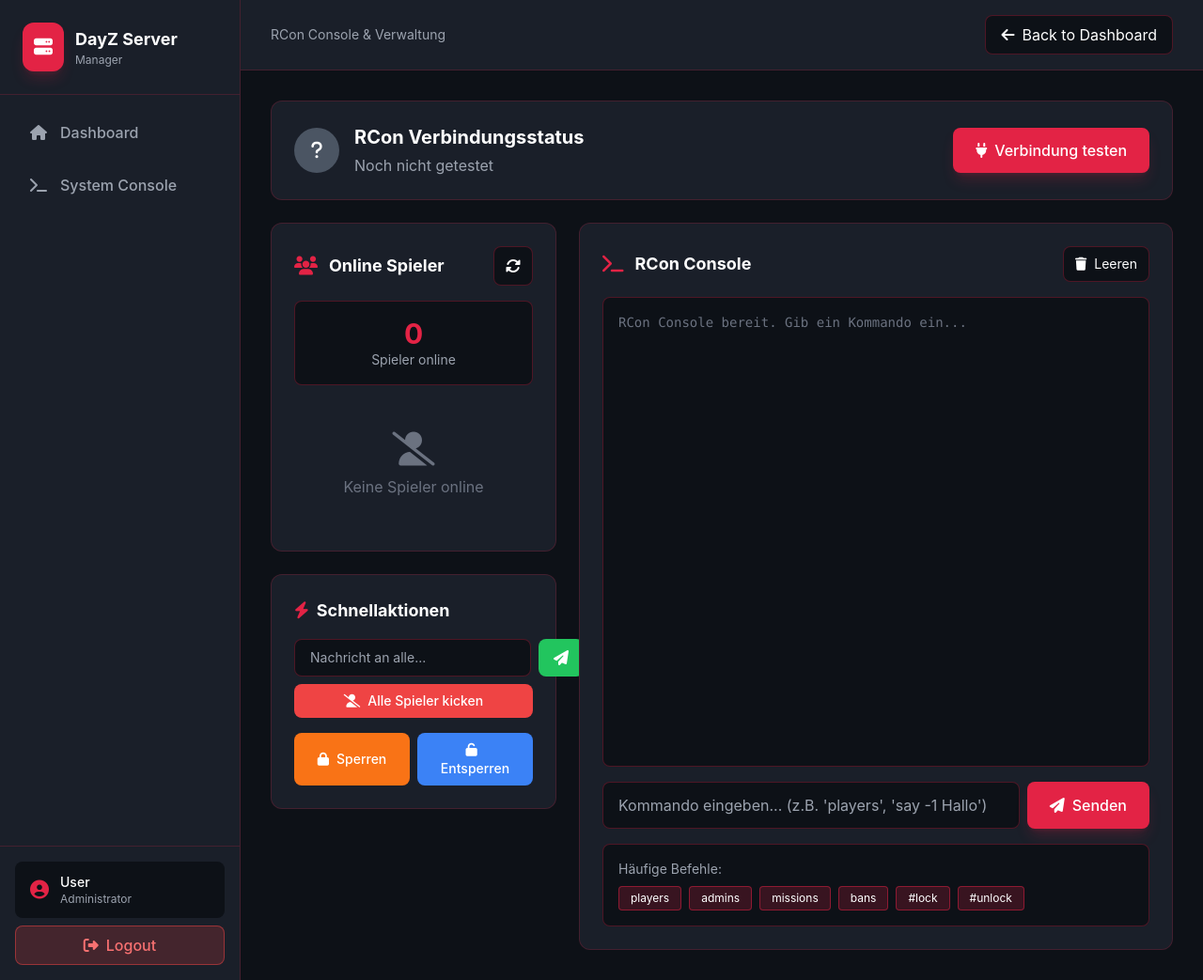
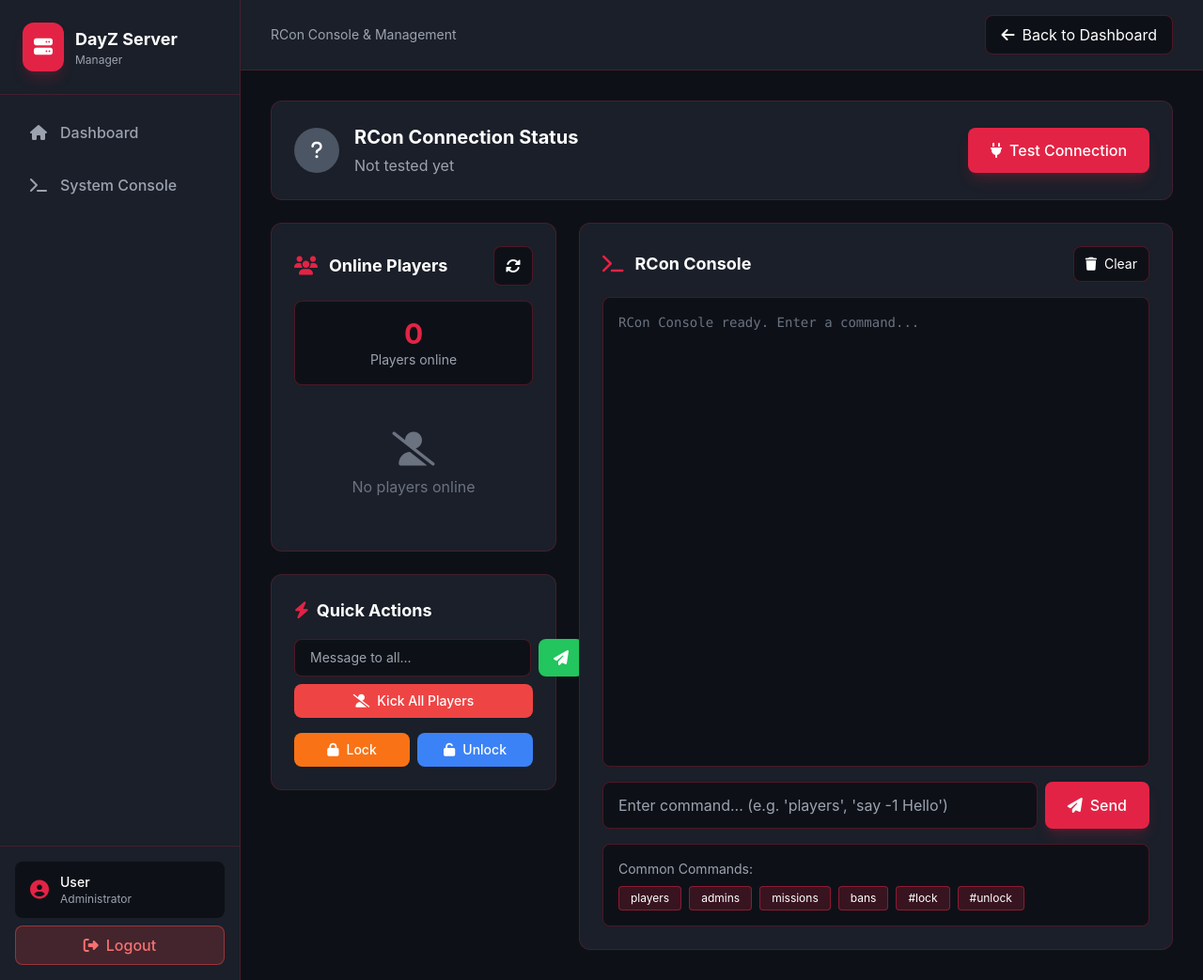
Before and after one commit to timvida/DAZ, a Flask app: template templates/server_rcon.html in a window 1280 px wide. Shown: the whole page at 94% size. Run offline with Flask 3, Linux system fonts and the light colour scheme; the template is opened without the code that fills it, so the values that code supplies are empty; some libraries are stand-ins or nearby versions.

Commit message:
rcon fix

```diff
--- a/templates/server_rcon.html
+++ b/templates/server_rcon.html
@@ -3,7 +3,7 @@
 {% block title %}{{ server.name }} - RCon Console{% endblock %}
 
 {% block page_title %}{{ server.name }}{% endblock %}
-{% block page_subtitle %}RCon Console & Verwaltung{% endblock %}
+{% block page_subtitle %}RCon Console & Management{% endblock %}
 
 {% block topbar_actions %}
 <a href="{{ url_for('server_dashboard', server_id=server.id) }}" class="flex items-center gap-2 px-4 py-2 bg-[#0D1117] hover:bg-[#E32345]/10 border border-[#E32345]/30 rounded-lg transition">
@@ -22,8 +22,8 @@
                     <i class="fas fa-question text-white text-xl"></i>
                 </div>
                 <div>
-                    <h2 class="text-xl font-bold text-white mb-1">RCon Verbindungsstatus</h2>
-                    <p id="connectionStatusText" class="text-gray-400">Noch nicht getestet</p>
+                    <h2 class="text-xl font-bold text-white mb-1">RCon Connection Status</h2>
+                    <p id="connectionStatusText" class="text-gray-400">Not tested yet</p>
                     <div id="connectionDetails" class="mt-2 text-sm text-gray-500 hidden">
                         <span class="mr-4"><strong>IP:</strong> <span id="serverIP">-</span></span>
                         <span><strong>Port:</strong> <span id="serverPort">-</span></span>
@@ -36,7 +36,7 @@
             </div>
             <button onclick="testConnection()" class="px-6 py-3 bg-[#E32345] hover:bg-[#c41d39] rounded-lg font-medium transition shadow-lg shadow-[#E32345]/20 flex items-center gap-2">
                 <i class="fas fa-plug"></i>
-                <span>Verbindung testen</span>
+                <span>Test Connection</span>
             </button>
         </div>
     </div>
@@ -49,7 +49,7 @@
                 <div class="flex items-center justify-between mb-4">
                     <div class="flex items-center gap-3">
                         <i class="fas fa-users text-[#E32345] text-xl"></i>
-                        <h3 class="text-lg font-bold text-white">Online Spieler</h3>
+                        <h3 class="text-lg font-bold text-white">Online Players</h3>
                     </div>
                     <button onclick="loadPlayers()" class="px-3 py-2 bg-[#0D1117] hover:bg-[#E32345]/10 border border-[#E32345]/30 rounded-lg transition">
                         <i class="fas fa-sync-alt"></i>
@@ -58,13 +58,13 @@
 
                 <div class="mb-4 p-4 bg-[#0D1117] border border-[#E32345]/30 rounded-lg text-center">
                     <div class="text-3xl font-bold text-[#E32345]" id="playerCount">0</div>
-                    <div class="text-sm text-gray-400">Spieler online</div>
+                    <div class="text-sm text-gray-400">Players online</div>
                 </div>
 
                 <div id="playersList" class="space-y-2 max-h-96 overflow-y-auto">
                     <div class="text-center text-gray-500 py-8">
                         <i class="fas fa-user-slash text-4xl mb-2"></i>
-                        <p>Keine Spieler online</p>
+                        <p>No players online</p>
                     </div>
                 </div>
             </div>
@@ -73,24 +73,24 @@
             <div class="bg-[#1A1F29] border border-[#E32345]/20 rounded-xl p-6 mt-6">
                 <h3 class="text-lg font-bold text-white mb-4 flex items-center gap-2">
                     <i class="fas fa-bolt text-[#E32345]"></i>
-                    Schnellaktionen
+                    Quick Actions
                 </h3>
                 <div class="space-y-2">
                     <div class="flex gap-2">
-                        <input type="text" id="quickMessage" placeholder="Nachricht an alle..." class="flex-1 px-4 py-2 bg-[#0D1117] border border-[#E32345]/30 rounded-lg text-white focus:outline-none focus:border-[#E32345] transition text-sm">
+                        <input type="text" id="quickMessage" placeholder="Message to all..." class="flex-1 px-4 py-2 bg-[#0D1117] border border-[#E32345]/30 rounded-lg text-white focus:outline-none focus:border-[#E32345] transition text-sm">
                         <button onclick="sendQuickMessage()" class="px-4 py-2 bg-green-500 hover:bg-green-600 rounded-lg transition">
                             <i class="fas fa-paper-plane"></i>
                         </button>
                     </div>
                     <button onclick="kickAllPlayers()" class="w-full px-4 py-2 bg-red-500 hover:bg-red-600 rounded-lg font-medium transition text-sm">
-                        <i class="fas fa-user-slash mr-2"></i>Alle Spieler kicken
+                        <i class="fas fa-user-slash mr-2"></i>Kick All Players
                     </button>
                     <div class="grid grid-cols-2 gap-2 pt-2">
                         <button id="lockBtn" onclick="lockServer()" class="px-4 py-2 bg-orange-500 hover:bg-orange-600 rounded-lg font-medium transition text-sm">
-                            <i class="fas fa-lock mr-2"></i>Sperren
+                            <i class="fas fa-lock mr-2"></i>Lock
                         </button>
                         <button id="unlockBtn" onclick="unlockServer()" class="px-4 py-2 bg-blue-500 hover:bg-blue-600 rounded-lg font-medium transition text-sm">
-                            <i class="fas fa-unlock mr-2"></i>Entsperren
+                            <i class="fas fa-unlock mr-2"></i>Unlock
                         </button>
                     </div>
                 </div>
@@ -107,25 +107,25 @@
                     </div>
                     <div class="flex gap-2">
                         <button onclick="clearConsole()" class="px-3 py-2 bg-[#0D1117] hover:bg-[#E32345]/10 border border-[#E32345]/30 rounded-lg transition text-sm">
-                            <i class="fas fa-trash mr-2"></i>Leeren
+                            <i class="fas fa-trash mr-2"></i>Clear
                         </button>
                     </div>
                 </div>
 
                 <div id="consoleOutput" class="flex-1 bg-[#0D1117] border border-[#E32345]/30 rounded-lg p-4 font-mono text-sm text-green-400 overflow-y-auto mb-4 min-h-[500px]">
-                    <div class="text-gray-500">RCon Console bereit. Gib ein Kommando ein...</div>
+                    <div class="text-gray-500">RCon Console ready. Enter a command...</div>
                 </div>
 
                 <div class="flex gap-2">
-                    <input type="text" id="commandInput" placeholder="Kommando eingeben... (z.B. 'players', 'say -1 Hallo')" class="flex-1 px-4 py-3 bg-[#0D1117] border border-[#E32345]/30 rounded-lg text-white focus:outline-none focus:border-[#E32345] transition" onkeypress="if(event.key==='Enter') sendCommand()">
+                    <input type="text" id="commandInput" placeholder="Enter command... (e.g. 'players', 'say -1 Hello')" class="flex-1 px-4 py-3 bg-[#0D1117] border border-[#E32345]/30 rounded-lg text-white focus:outline-none focus:border-[#E32345] transition" onkeypress="if(event.key==='Enter') sendCommand()">
                     <button onclick="sendCommand()" class="px-6 py-3 bg-[#E32345] hover:bg-[#c41d39] rounded-lg font-medium transition shadow-lg shadow-[#E32345]/20">
-                        <i class="fas fa-paper-plane mr-2"></i>Senden
+                        <i class="fas fa-paper-plane mr-2"></i>Send
                     </button>
                 </div>
 
                 <!-- Common Commands -->
                 <div class="mt-4 p-4 bg-[#0D1117] border border-[#E32345]/30 rounded-lg">
-                    <p class="text-sm text-gray-400 mb-2">Häufige Befehle:</p>
+                    <p class="text-sm text-gray-400 mb-2">Common Commands:</p>
                     <div class="flex flex-wrap gap-2">
                         <button onclick="quickCommand('players')" class="px-3 py-1 bg-[#E32345]/20 hover:bg-[#E32345]/30 border border-[#E32345]/50 rounded text-white text-xs transition">players</button>
                         <button onclick="quickCommand('admins')" class="px-3 py-1 bg-[#E32345]/20 hover:bg-[#E32345]/30 border border-[#E32345]/50 rounded text-white text-xs transition">admins</button>
@@ -145,7 +145,7 @@
     <div class="bg-[#1A1F29] border border-[#E32345]/30 rounded-2xl max-w-md w-full p-8">
         <div class="text-center">
             <div class="w-16 h-16 border-4 border-[#E32345]/30 border-t-[#E32345] rounded-full animate-spin mx-auto mb-4"></div>
-            <h3 class="text-xl font-bold text-white mb-2" id="loadingMessage">Lädt...</h3>
+            <h3 class="text-xl font-bold text-white mb-2" id="loadingMessage">Loading...</h3>
         </div>
     </div>
 </div>
@@ -161,7 +161,7 @@
     });
 
     function testConnection() {
-        showLoading('Teste Verbindung...');
+        showLoading('Testing connection...');
         fetch(`/api/server/${serverId}/rcon/test`, {
             method: 'POST',
             headers: {'Content-Type': 'application/json'}
@@ -174,7 +174,7 @@
         .catch(error => {
             hideLoading();
             console.error('Error:', error);
-            updateConnectionStatus(false, 'Verbindungsfehler', {});
+            updateConnectionStatus(false, 'Connection error', {});
         });
     }
 
@@ -215,30 +215,30 @@
             let debugHtml = '';
 
             if (debug.be_config_found) {
-                debugHtml += `<div class="text-green-400">✓ BattlEye Config gefunden</div>`;
-                debugHtml += `<div>Config-Datei: <span class="text-yellow-400">${debug.config_file || 'Unknown'}</span></div>`;
+                debugHtml += `<div class="text-green-400">✓ BattlEye Config found</div>`;
+                debugHtml += `<div>Config file: <span class="text-yellow-400">${debug.config_file || 'Unknown'}</span></div>`;
                 debugHtml += `<div>RCon Port: ${debug.rcon_port}</div>`;
                 debugHtml += `<div>RCon IP: ${debug.rcon_ip}</div>`;
-                debugHtml += `<div>Passwort gesetzt: ${debug.password_set}</div>`;
+                debugHtml += `<div>Password set: ${debug.password_set}</div>`;
                 if (debug.password_length) {
-                    debugHtml += `<div>Passwort Länge: ${debug.password_length} Zeichen</div>`;
+                    debugHtml += `<div>Password length: ${debug.password_length} characters</div>`;
                 }
                 if (debug.password_preview) {
-                    debugHtml += `<div>Passwort (Preview): <span class="text-yellow-400">${debug.password_preview}</span></div>`;
+                    debugHtml += `<div>Password (Preview): <span class="text-yellow-400">${debug.password_preview}</span></div>`;
                 }
             } else {
-                debugHtml += `<div class="text-red-400">✗ BattlEye Config nicht gefunden</div>`;
-                debugHtml += `<div>BE Pfad: ${debug.be_path || 'N/A'}</div>`;
+                debugHtml += `<div class="text-red-400">✗ BattlEye Config not found</div>`;
+                debugHtml += `<div>BE Path: ${debug.be_path || 'N/A'}</div>`;
                 if (debug.be_path_exists === false) {
-                    debugHtml += `<div class="text-red-400">✗ BattlEye Verzeichnis existiert nicht!</div>`;
+                    debugHtml += `<div class="text-red-400">✗ BattlEye directory does not exist!</div>`;
                 } else if (debug.config_files_found) {
                     if (debug.config_files_found.length > 0) {
-                        debugHtml += `<div class="text-yellow-400">Gefundene Dateien:</div>`;
+                        debugHtml += `<div class="text-yellow-400">Found files:</div>`;
                         debug.config_files_found.forEach(file => {
                             debugHtml += `<div class="ml-4">• ${file}</div>`;
                         });
                     } else {
-                        debugHtml += `<div class="text-red-400">Keine beserver_x64*.cfg Dateien gefunden</div>`;
+                        debugHtml += `<div class="text-red-400">No beserver_x64*.cfg files found</div>`;
                     }
                 }
             }
@@ -269,7 +269,7 @@
             container.innerHTML = `
                 <div class="text-center text-gray-500 py-8">
                     <i class="fas fa-user-slash text-4xl mb-2"></i>
-                    <p>Keine Spieler online</p>
+                    <p>No players online</p>
                 </div>
             `;
             return;
@@ -300,9 +300,9 @@
     }
 
     function kickPlayer(playerId, playerName) {
-        if (!confirm(`Möchtest du ${playerName} wirklich kicken?`)) return;
+        if (!confirm(`Do you really want to kick ${playerName}?`)) return;
 
-        showLoading('Kicke Spieler...');
+        showLoading('Kicking player...');
         fetch(`/api/server/${serverId}/rcon/kick/${playerId}`, {
             method: 'POST',
             headers: {'Content-Type': 'application/json'}
@@ -311,23 +311,23 @@
         .then(data => {
             hideLoading();
             if (data.success) {
-                addToConsole(`✓ Spieler ${playerName} (ID: ${playerId}) wurde gekickt`);
+                addToConsole(`✓ Player ${playerName} (ID: ${playerId}) was kicked`);
                 setTimeout(loadPlayers, 1000);
             } else {
-                alert('Fehler: ' + data.message);
+                alert('Error: ' + data.message);
             }
         })
         .catch(error => {
             hideLoading();
             console.error('Error:', error);
-            alert('Fehler beim Kicken des Spielers');
+            alert('Error kicking player');
         });
     }
 
     function kickAllPlayers() {
-        if (!confirm('Möchtest du wirklich ALLE Spieler kicken?')) return;
+        if (!confirm('Do you really want to kick ALL players?')) return;
 
-        showLoading('Kicke alle Spieler...');
+        showLoading('Kicking all players...');
         fetch(`/api/server/${serverId}/rcon/kickall`, {
             method: 'POST',
             headers: {'Content-Type': 'application/json'},
@@ -340,24 +340,24 @@
                 addToConsole(`✓ ${data.message}`);
                 setTimeout(loadPlayers, 1000);
             } else {
-                alert('Fehler: ' + data.message);
+                alert('Error: ' + data.message);
             }
         })
         .catch(error => {
             hideLoading();
             console.error('Error:', error);
-            alert('Fehler beim Kicken aller Spieler');
+            alert('Error kicking all players');
         });
     }
 
     function banPlayer(playerId, playerName) {
-        const minutes = prompt(`Wie lange möchtest du ${playerName} bannen?\n\n0 = Permanent\n1-999999 = Minuten`, '0');
+        const minutes = prompt(`How long do you want to ban ${playerName}?\n\n0 = Permanent\n1-999999 = Minutes`, '0');
         if (minutes === null) return;
 
-        const reason = prompt('Ban-Grund:', 'Verstoß gegen Serverregeln');
+        const reason = prompt('Ban reason:', 'Server rules violation');
         if (reason === null) return;
 
-        showLoading('Banne Spieler...');
+        showLoading('Banning player...');
         fetch(`/api/server/${serverId}/rcon/ban/${playerId}`, {
             method: 'POST',
             headers: {'Content-Type': 'application/json'},
@@ -370,23 +370,23 @@
         .then(data => {
             hideLoading();
             if (data.success) {
-                addToConsole(`✓ Spieler ${playerName} (ID: ${playerId}) wurde gebannt`);
+                addToConsole(`✓ Player ${playerName} (ID: ${playerId}) was banned`);
                 setTimeout(loadPlayers, 1000);
             } else {
-                alert('Fehler: ' + data.message);
+                alert('Error: ' + data.message);
             }
         })
         .catch(error => {
             hideLoading();
             console.error('Error:', error);
-            alert('Fehler beim Bannen des Spielers');
+            alert('Error banning player');
         });
     }
 
     function lockServer() {
-        if (!confirm('Möchtest du den Server wirklich sperren?\n\nKeine neuen Spieler können mehr joinen.')) return;
+        if (!confirm('Do you really want to lock the server?\n\nNo new players will be able to join.')) return;
 
-        showLoading('Sperre Server...');
+        showLoading('Locking server...');
         fetch(`/api/server/${serverId}/rcon/lock`, {
             method: 'POST',
             headers: {'Content-Type': 'application/json'}
@@ -395,23 +395,23 @@
         .then(data => {
             hideLoading();
             if (data.success) {
-                addToConsole('🔒 Server wurde gesperrt');
-                alert('Server gesperrt! Keine neuen Spieler können mehr joinen.');
+                addToConsole('🔒 Server locked');
+                alert('Server locked! No new players can join.');
             } else {
-                alert('Fehler: ' + data.message);
+                alert('Error: ' + data.message);
             }
         })
         .catch(error => {
             hideLoading();
             console.error('Error:', error);
-            alert('Fehler beim Sperren des Servers');
+            alert('Error locking server');
         });
     }
 
     function unlockServer() {
-        if (!confirm('Möchtest du den Server entsperren?')) return;
+        if (!confirm('Do you want to unlock the server?')) return;
 
-        showLoading('Entsperre Server...');
+        showLoading('Unlocking server...');
         fetch(`/api/server/${serverId}/rcon/unlock`, {
             method: 'POST',
             headers: {'Content-Type': 'application/json'}
@@ -420,16 +420,16 @@
         .then(data => {
             hideLoading();
             if (data.success) {
-                addToConsole('🔓 Server wurde entsperrt');
-                alert('Server entsperrt! Spieler können wieder joinen.');
+                addToConsole('🔓 Server unlocked');
+                alert('Server unlocked! Players can join again.');
             } else {
-                alert('Fehler: ' + data.message);
+                alert('Error: ' + data.message);
             }
         })
         .catch(error => {
             hideLoading();
             console.error('Error:', error);
-            alert('Fehler beim Entsperren des Servers');
+            alert('Error unlocking server');
         });
     }
 
@@ -450,14 +450,14 @@
         .then(response => response.json())
         .then(data => {
             if (data.success) {
-                addToConsole(data.response || '✓ Befehl ausgeführt');
+                addToConsole(data.response || '✓ Command executed');
             } else {
-                addToConsole(`✗ Fehler: ${data.response}`, 'error');
+                addToConsole(`✗ Error: ${data.response}`, 'error');
             }
         })
         .catch(error => {
             console.error('Error:', error);
-            addToConsole('✗ Verbindungsfehler', 'error');
+            addToConsole('✗ Connection error', 'error');
         });
     }
 
@@ -471,11 +471,11 @@
         const message = input.value.trim();
 
         if (!message) {
-            alert('Bitte gib eine Nachricht ein');
+            alert('Please enter a message');
             return;
         }
 
-        showLoading('Sende Nachricht...');
+        showLoading('Sending message...');
         fetch(`/api/server/${serverId}/rcon/message`, {
             method: 'POST',
             headers: {'Content-Type': 'application/json'},
@@ -485,22 +485,22 @@
         .then(data => {
             hideLoading();
             if (data.success) {
-                addToConsole(`✓ Nachricht gesendet: ${message}`);
+                addToConsole(`✓ Message sent: ${message}`);
                 input.value = '';
             } else {
-                alert('Fehler: ' + data.message);
+                alert('Error: ' + data.message);
             }
         })
         .catch(error => {
             hideLoading();
             console.error('Error:', error);
-            alert('Fehler beim Senden der Nachricht');
+            alert('Error sending message');
         });
     }
 
     function addToConsole(text, type = 'info') {
         const console = document.getElementById('consoleOutput');
-        const timestamp = new Date().toLocaleTimeString('de-DE');
+        const timestamp = new Date().toLocaleTimeString('en-US', {hour12: false});
         const color = type === 'error' ? 'text-red-400' : 'text-green-400';
 
         const entry = document.createElement('div');
@@ -512,7 +512,7 @@
     }
 
     function clearConsole() {
-        document.getElementById('consoleOutput').innerHTML = '<div class="text-gray-500">Console geleert.</div>';
+        document.getElementById('consoleOutput').innerHTML = '<div class="text-gray-500">Console cleared.</div>';
     }
 
     function escapeHtml(text) {
```
Also changed, not shown: rcon_utils.py (+30 -3 lines).
